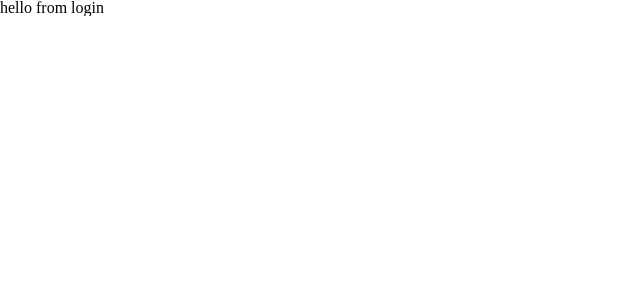
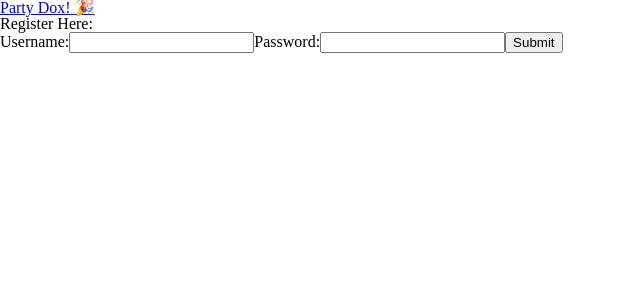
Before and after one commit to cjogles/partydox-react-front-end, a React (Create React App) app: page /login in a window 1280 px wide. Shown: the top 300 px of the page, without its empty margins (0-640 px from the left). Built offline with nearby package versions, Linux system fonts and the light colour scheme.

Commit message:
finished login component and register component I think!

```diff
--- a/src/01_actions/registerActions.js
+++ b/src/01_actions/registerActions.js
@@ -12,8 +12,6 @@ export const register = ( credentials, props ) => dispatch => {
     axios
       .post('https://partydox.herokuapp.com/friends/register', credentials)
         .then(res => {
-          console.log("register action/dispatch res", res);
-          console.log(props)
           localStorage.setItem("token", res.data.token)
           dispatch({ type: REGISTER_SUCCESS, payload: res.data })
           props.history.push('/dashboard')
--- a/src/02_reducers/registerReducer.js
+++ b/src/02_reducers/registerReducer.js
@@ -3,17 +3,14 @@ import * as a from "../01_actions/registerActions";
 const initialState = {
   user: {
     id: null,
-    name: "name",
-    username: "username",
-    profilePic: "profilePic",
-    email: "email@email.com",
-    phone: "1-800-200-2000",
-    role: "user",
+    username: "",
+    name: ""
   },
   isLoggingIn: false,
   isLoggedIn: false,
+  status: "",
   isError: false,
-  error: "",
+  error: ""
 };
 
 const registerReducer = (state = initialState, action) => {
@@ -22,6 +19,7 @@ const registerReducer = (state = initialState, action) => {
       return {
         ...state,
         isLoggingIn: true,
+        status: action.payload
       };
     case a.REGISTER_SUCCESS:
       return {
@@ -29,8 +27,9 @@ const registerReducer = (state = initialState, action) => {
         user: {
           ...state.user,
           id: action.payload.id,
+          username: action.payload.username,
           name: action.payload.friend_name,
-          username: action.payload.username,
+          status: `Welcome ${action.payload.friend_name}!`
         },
         isLoggingIn: false,
         isLoggedIn: true,
--- a/src/components/Login.js
+++ b/src/components/Login.js
@@ -1,11 +1,80 @@
-import React from 'react';
+import React, { useState } from "react";
+import { Link } from "react-router-dom";
+import { connect } from 'react-redux';
+import { register } from '../01_actions/registerActions';
+// import { useHistory } from 'react-router-dom';
+// import { Redirect } from 'react-router-dom';
 
-function Login() {
-    return (
-        <>
-            <p>hello from login</p>
-        </>
-    )
-};
+function Login(props) {
 
-export default Login;
+  const [state, setState] = useState({
+    username: "",
+    password: ""
+  });
+
+  const onChange = event => {
+    setState({ ...state, [event.target.name]: event.target.value });
+  };
+
+  const onSubmit = event => {
+    event.preventDefault();
+    props.register(state, props)
+  };
+
+  return (
+    <>
+
+    <div className="login">
+      <Link to="/">
+        <h1>
+          Party Dox!{" "}
+          <span role="img" aria-label="tada">
+            🎉
+          </span>
+        </h1>{" "}
+      </Link>
+      <div>
+        <h2>Register Here:</h2>
+        <form onSubmit={onSubmit}>
+          <label>
+            Username:
+            <input
+              type="text"
+              name="username"
+              value={state.username}
+              onChange={onChange}
+            />
+          </label>
+          <label>
+            Password:
+            <input
+              type="text"
+              name="password"
+              value={state.password}
+              onChange={onChange}
+            />
+          </label>
+          <input type="submit" value="Submit" />
+        </form>
+      </div>
+    </div>
+    </>
+  );
+}
+
+const mapStateToProps = state => {
+  return {
+      isLoggingIn: state.isLoggingIn,
+      isLoggedIn: state.isLoggedIn,
+      isError: state.isError,
+      status: state.status,
+      error: state.error
+  }
+}
+
+const mapDispatchToProps = { register }
+
+export default connect(
+  mapStateToProps,
+  mapDispatchToProps
+)(Login)
--- a/src/components/Register.js
+++ b/src/components/Register.js
@@ -1,13 +1,11 @@
-import React, { useState, useEffect } from "react";
-import { Redirect } from 'react-router-dom';
+import React, { useState } from "react";
 import { Link } from "react-router-dom";
 import { connect } from 'react-redux';
 import { register } from '../01_actions/registerActions';
-import { useHistory } from 'react-router-dom';
+// import { useHistory } from 'react-router-dom';
+// import { Redirect } from 'react-router-dom';
 
 function Register(props) {
-
-  const history = useHistory();
 
   const [state, setState] = useState({
     username: "",
@@ -79,6 +77,7 @@ const mapStateToProps = state => {
       isLoggingIn: state.isLoggingIn,
       isLoggedIn: state.isLoggedIn,
       isError: state.isError,
+      status: state.status,
       error: state.error
   }
 }
```
